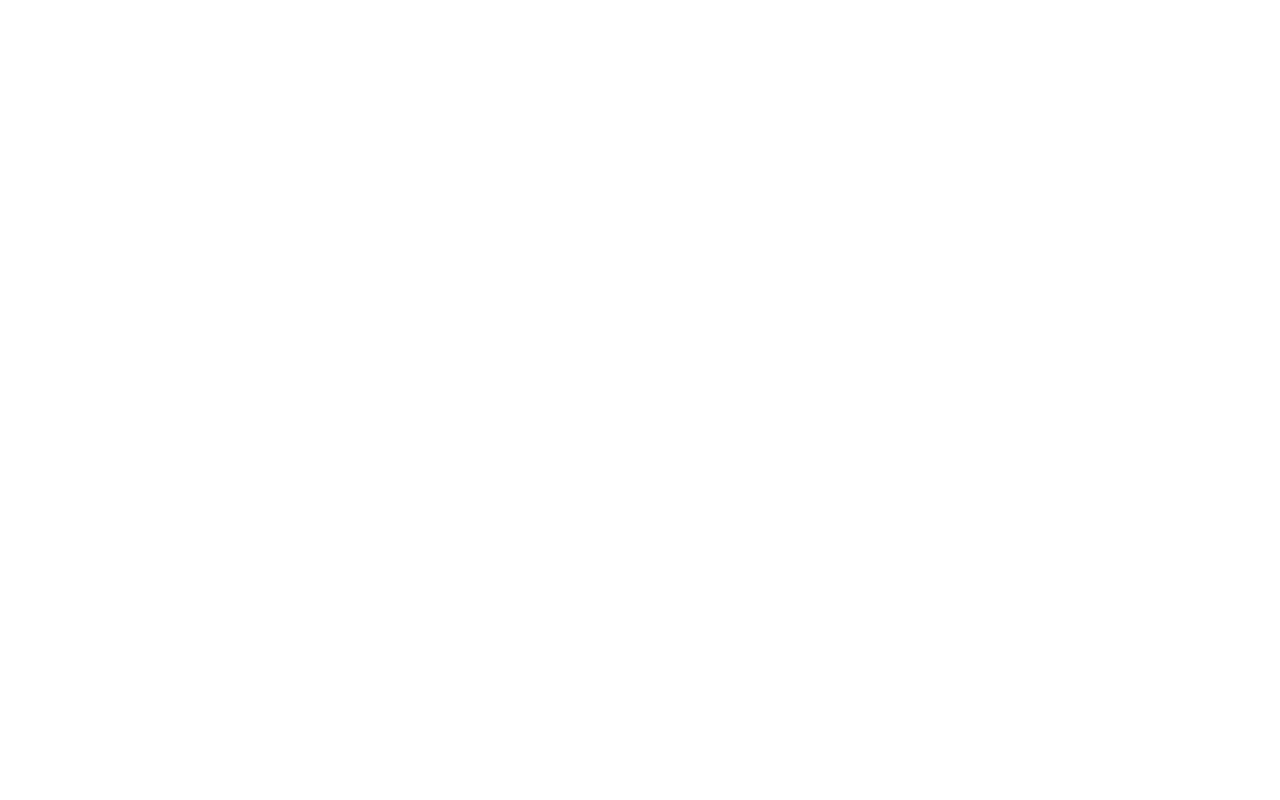
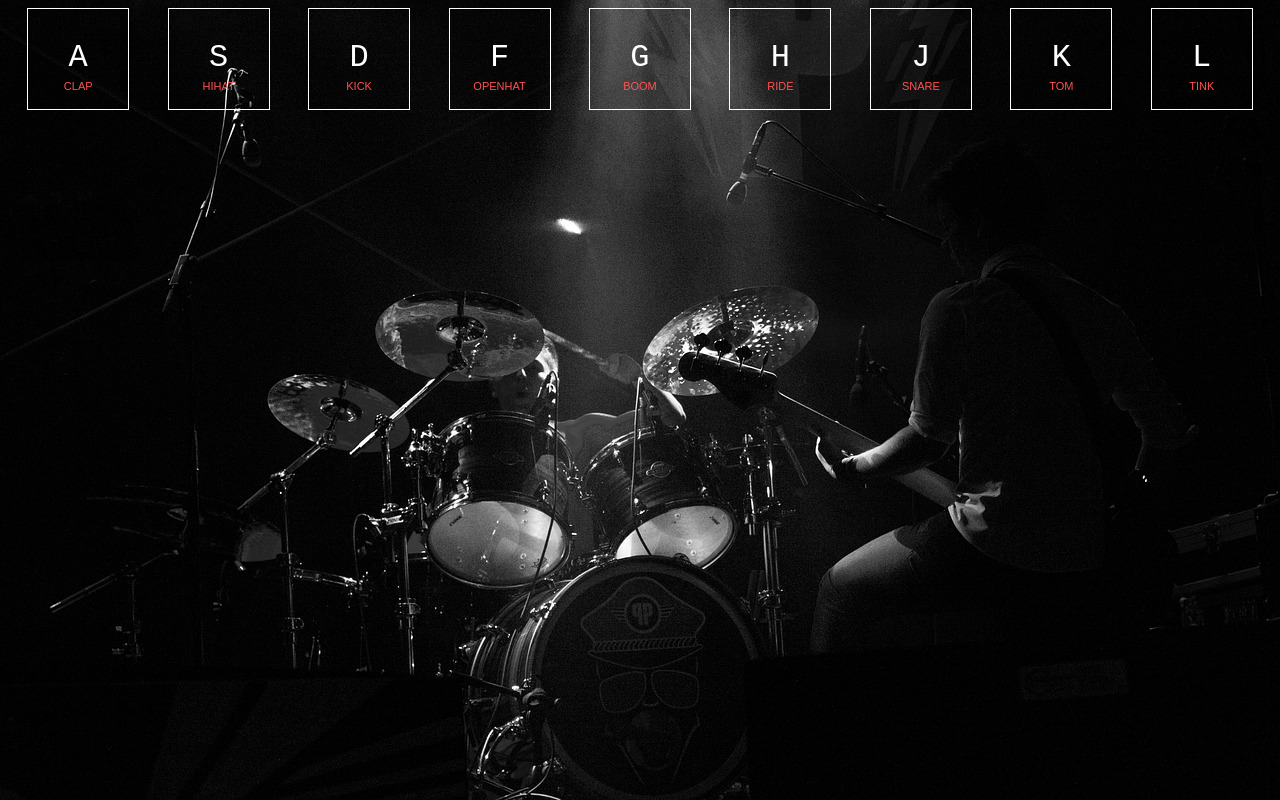
Before and after one commit to vikashsinghcse/JavaScript30, a plain HTML site: page drumkit/index.html in a window 1280 px wide. Drawn offline with Linux system fonts and the light colour scheme.

Commit message:
js and css changes

```diff
--- a/drumkit/index.html
+++ b/drumkit/index.html
@@ -4,9 +4,91 @@
     <meta charset="utf-8">
     <title>DrumKit</title>
     <link rel="stylesheet" href="style.css">
-    <script src="script.js" charset="utf-8"></script>
   </head>
   <body>
-
+    <div class="drums-container">
+      <div class="drum">
+        <kbd class="drum-note" data-key="65">
+          A
+        </kbd>
+        <span class="drum-sound">
+          CLAP
+        </span>
+      </div>
+      <div class="drum">
+        <kbd class="drum-note" data-key="83">
+          S
+        </kbd>
+        <span class="drum-sound">
+          HIHAT
+        </span>
+      </div>
+      <div class="drum">
+        <kbd class="drum-note" data-key="68">
+          D
+        </kbd>
+        <span class="drum-sound">
+          KICK
+        </span>
+      </div>
+      <div class="drum">
+        <kbd class="drum-note" data-key="70">
+          F
+        </kbd>
+        <span class="drum-sound">
+          OPENHAT
+        </span>
+      </div>
+      <div class="drum">
+        <kbd class="drum-note" data-key="71">
+          G
+        </kbd>
+        <span class="drum-sound">
+          BOOM
+        </span>
+      </div>
+      <div class="drum">
+        <kbd class="drum-note" data-key="72">
+          H
+        </kbd>
+        <span class="drum-sound">
+          RIDE
+        </span>
+      </div>
+      <div class="drum">
+        <kbd class="drum-note" data-key="74">
+          J
+        </kbd>
+        <span class="drum-sound">
+          SNARE
+        </span>
+      </div>
+      <div class="drum">
+        <kbd class="drum-note" data-key="75">
+          K
+        </kbd>
+        <span class="drum-sound">
+          TOM
+        </span>
+      </div>
+      <div class="drum">
+        <kbd class="drum-note" data-key="76">
+          L
+        </kbd>
+        <span class="drum-sound">
+          TINK
+        </span>
+      </div>
+    </div>
+    <audio src="./sounds/boom.wav" data-key="71"></audio>
+    <audio src="./sounds/clap.wav" data-key="65"></audio>
+    <audio src="./sounds/hihat.wav" data-key="83"></audio>
+    <audio src="./sounds/kick.wav" data-key="68"></audio>
+    <audio src="./sounds/openhat.wav" data-key="70"></audio>
+    <audio src="./sounds/ride.wav" data-key="72"></audio>
+    <audio src="./sounds/snare.wav" data-key="74"></audio>
+    <audio src="./sounds/tom.wav" data-key="75"></audio>
+    <audio src="./sounds/tink.wav" data-key="76"></audio>
+    <script src="script.js" charset="utf-8"></script>
   </body>
 </html>
--- a/drumkit/script.js
+++ b/drumkit/script.js
@@ -0,0 +1,9 @@
+window.addEventListener("keypress", playDrum);
+
+function playDrum(e) {
+  const keyNote = e.keyCode;
+  // console.log(keyNote);
+  const notes = document.querySelector(`audio[data-key="${keyNote}"]`);
+  notes.play();
+  // console.log(notes);
+}
--- a/drumkit/style.css
+++ b/drumkit/style.css
@@ -1,3 +1,36 @@
 body {
-  background:
+  background-image: url("drums.jpg");
+  font-family: sans-serif;
 }
+
+.drums-container {
+  color: #FFF;
+  display: flex;
+  justify-content: space-around;
+}
+
+.drum {
+  width: 100px;
+  height: 100px;
+  border: 1px solid #fff;
+  text-align: center;
+  transition: all 2s;
+  cursor: pointer;
+}
+
+.drum-playing {
+  transform: scale(1);
+  border-color: #FF5252;
+  box-shadow: 1px 1px 3px 3px #FF5252;
+}
+
+.drum-note {
+  margin-top: 30px;
+  font-size: 32px;
+  display: block;
+}
+
+.drum-sound{
+  font-size: 11px;
+  color: #FF5252;
+}
```
